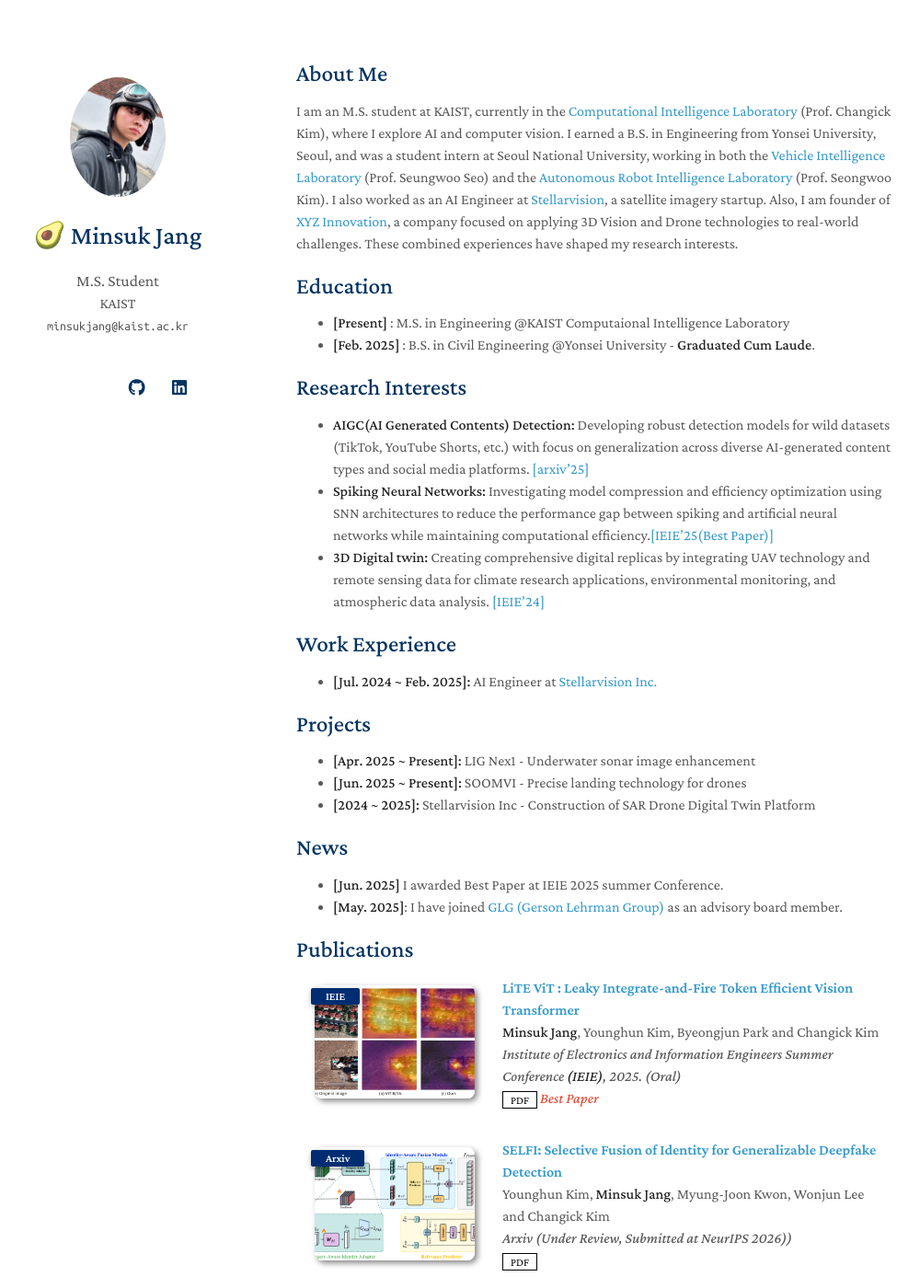
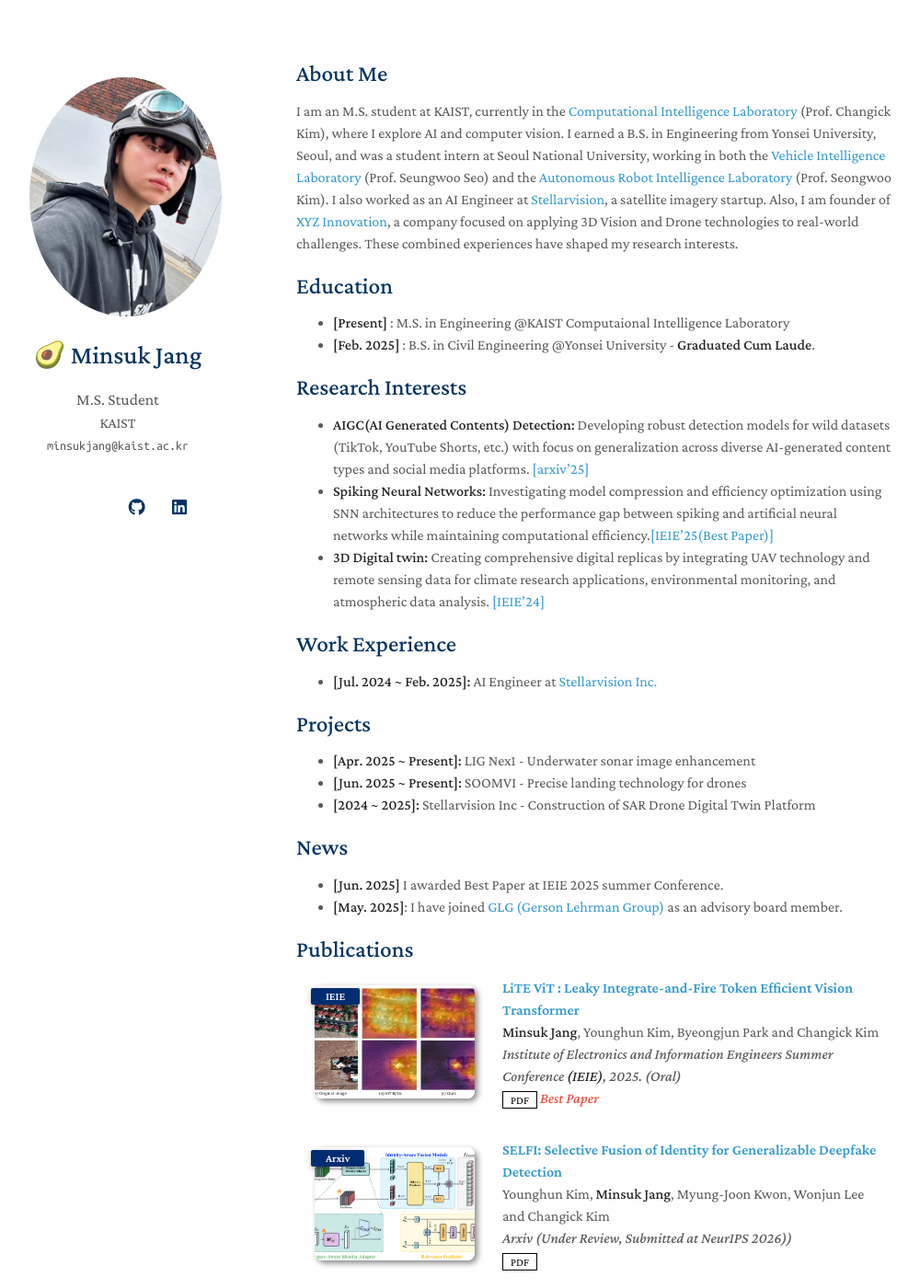
Before and after one commit to tersite1/tersite1.github.io, a Jekyll site: the page built from index.md, in a window 1280 px wide and 1400 px high. Shown: the whole window at 92% size, without its empty margins (148-1148 px from the left). Built offline with Jekyll 4.4.1, drawn with Linux system fonts in a browser that asks for light colours; a style sheet for code colours, icons or effects is not loaded; our own code applies the rules of GitHub Pages for plain Markdown files.

Commit message:
Update minimal-light-no-dark-mode.scss

```diff
--- a/_sass/minimal-light-no-dark-mode.scss
+++ b/_sass/minimal-light-no-dark-mode.scss
@@ -169,7 +169,7 @@ papertitle {
 
       .image.avatar img {
         border-radius: 100%;
-        width: 45%;
+        width: 90%;
         padding: 20px;
         // border: 1px solid #ddd;
         // padding: 3px;
```
